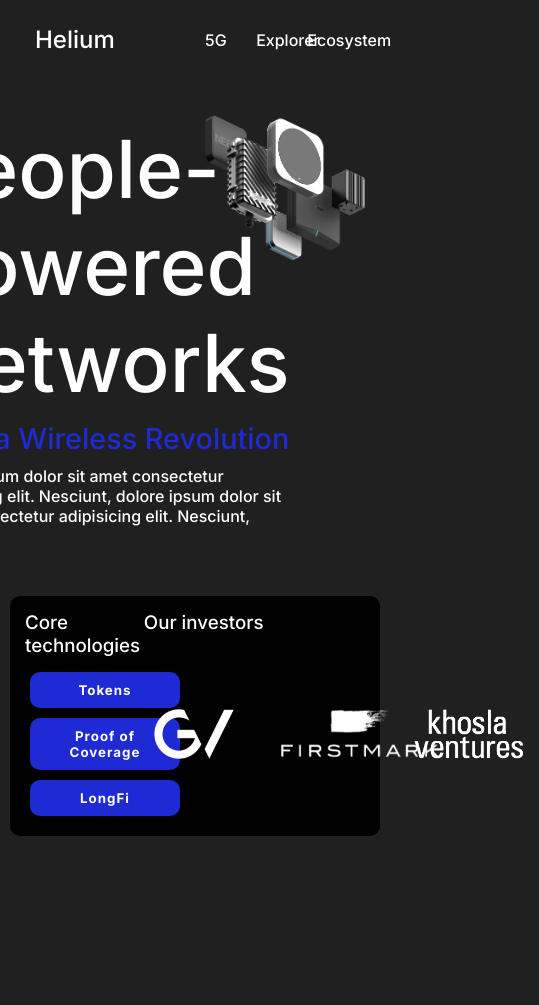
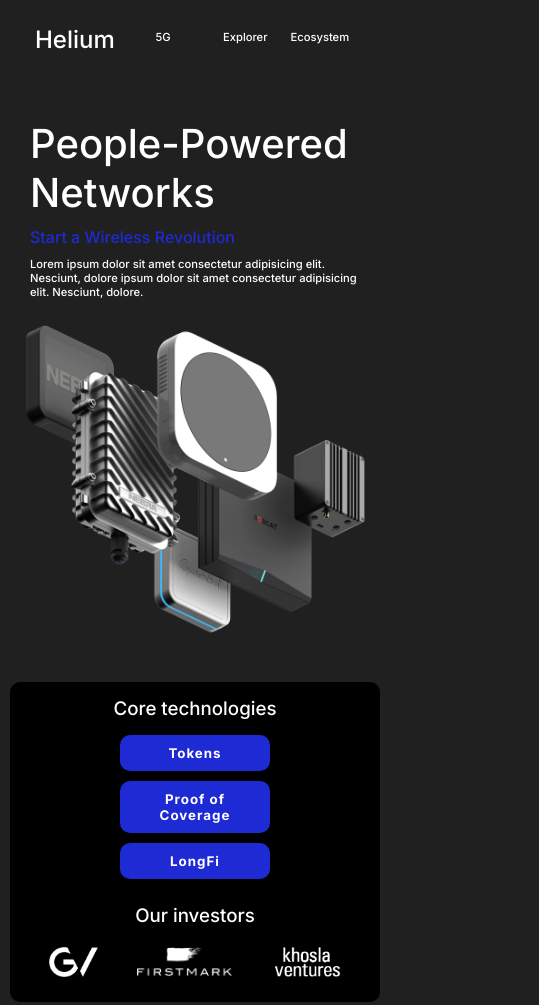
Before and after one commit to 440Steven/Helium, a plain HTML site: page index.html in a window 390 px wide. Shown: the whole page, 539 px wide, since content can reach past the window. Before the commit the page ends 854 px from the top, so only its background shows below. Drawn offline with Linux system fonts and the light colour scheme.

Commit message:
:sparkles: : Responsive

```diff
--- a/styles/style.css
+++ b/styles/style.css
@@ -47,15 +47,10 @@
 header {
   display: grid;
   grid-template-columns: 50% 50%;
+  align-items: center;
   margin: 30px auto;
 }
 
-.header-left-container {
-  display: grid;
-  height: 100%;
-  align-items: center;
-  justify-content: center;
-}
 .header-left-container h1 {
   font-size: 5rem;
 }
@@ -70,6 +65,7 @@
 }
 
 .header-right {
+  display: grid;
   width: 50%;
 }
 
@@ -111,14 +107,16 @@
 }
 
 .investors {
-  display: grid;
+  display: flex;
+  justify-content: center;
   align-items: center;
   height: 86%;
 }
 
 .img-container {
-  display: grid;
-  grid-template-columns: 33% 33% 33%;
+  display: flex;
+  justify-content: space-around;
+  width: 100%;
 }
 
 .img-container img {
@@ -126,3 +124,43 @@
 }
 
 /*** MEDIA QUERIES ***/
+
+/* TABLETTE */
+
+@media screen and (max-width: 880px) {
+  .header-left-container h1 {
+    font-size: 2.5rem;
+  }
+
+  .header-left-container h3 {
+    font-size: 1rem;
+  }
+
+  .header-left-container p {
+    font-size: 0.7rem;
+  }
+}
+
+/* MOBILE */
+
+@media screen and (max-width: 592px) {
+  nav {
+    grid-template-columns: 35% 65%;
+  }
+  nav ul {
+    font-size: 0.7rem;
+  }
+  header {
+    display: block;
+  }
+  .infos {
+    display: block;
+    text-align: center;
+  }
+  .btn-container {
+    justify-content: center;
+  }
+  .img-container img {
+    height: 40px;
+  }
+}
```
